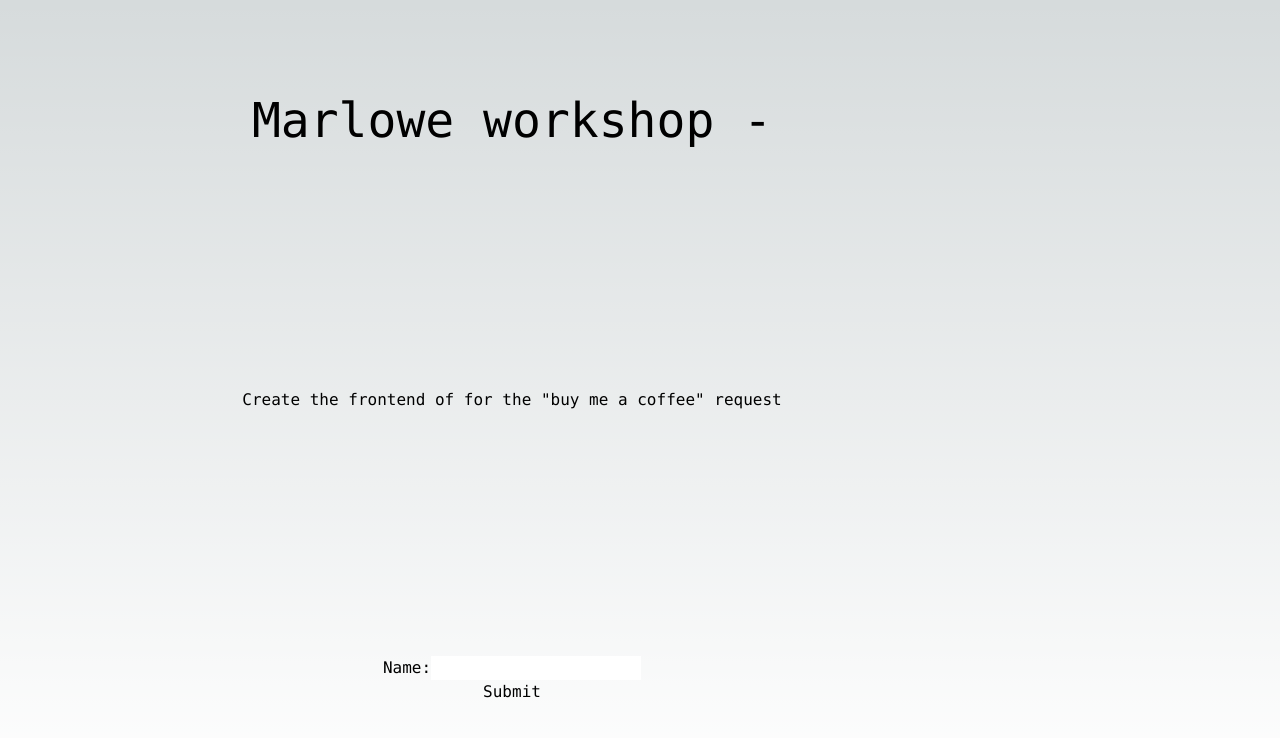
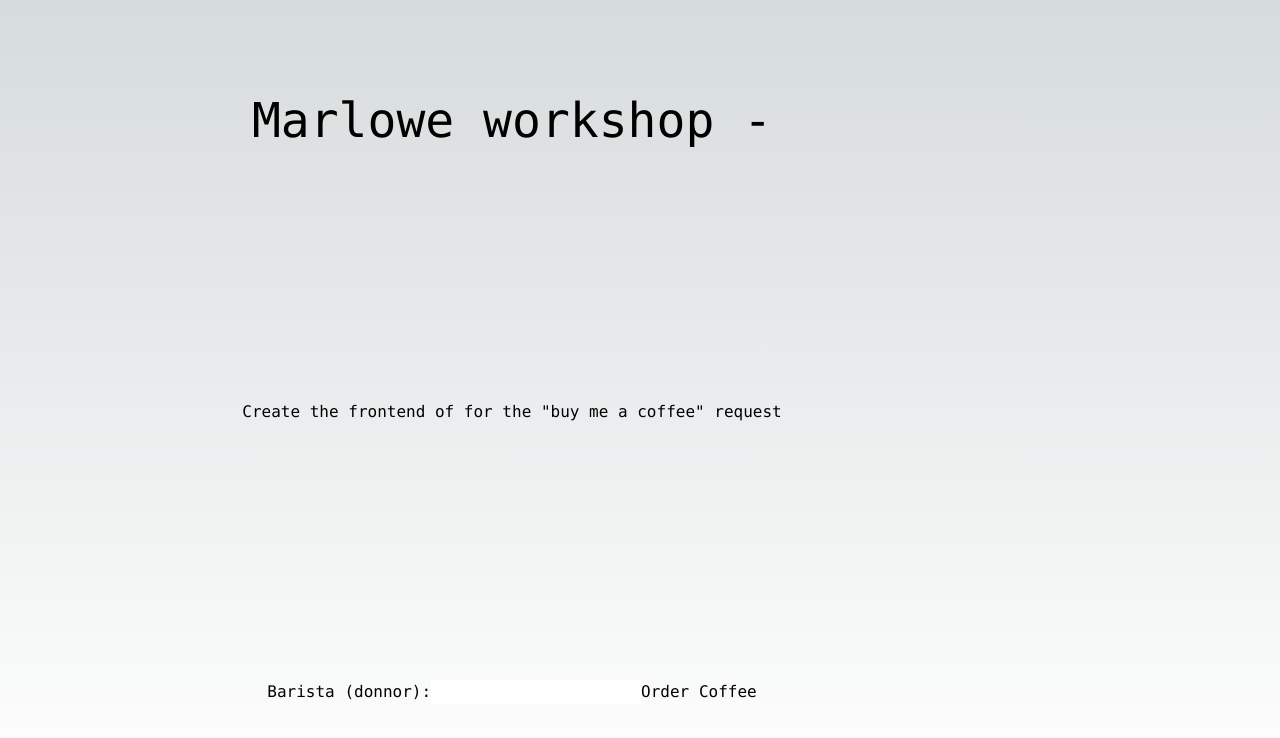
Before and after one commit to paluh/marlowe-workshop-dapp, a Next.js app: page / in a window 1280 px wide. Shown: the top 738 px of the page. Built offline with nearby package versions, Linux system fonts and the light colour scheme.

Commit message:
created AskForCoffe component

```diff
--- /dev/null
+++ b/app/askForCoffee.tsx
@@ -0,0 +1,26 @@
+import React, { useState } from "react";
+
+const AskForCoffee = () => {
+    const [donorAddr, setDonorAddr] = useState("");
+
+    const handleSubmit = (event: React.FormEvent<HTMLFormElement>) => {
+        event.preventDefault();
+        // TODO: create transaction
+    };
+
+    return (
+        <form onSubmit={handleSubmit}>
+            <label>
+                Barista (donnor):
+                <input
+                    type="text"
+                    value={donorAddr}
+                    onChange={(event) => setDonorAddr(event.target.value)}
+                />
+            </label>
+            <button type="submit">Order Coffee</button>
+        </form>
+    );
+};
+
+export default AskForCoffee;
--- a/app/page.tsx
+++ b/app/page.tsx
@@ -1,4 +1,6 @@
+"use client";
 import { use } from "react";
+import AskForCoffee from "./askForCoffee";
 
 export default function Home() {
     return (
@@ -8,13 +10,7 @@ export default function Home() {
                 Create the frontend of for the &quot;buy me a coffee&quot;
                 request{" "}
             </p>
-            <form className="flex flex-col">
-                <label>
-                    Name:
-                    <input type="text" name="name" />
-                </label>
-                <input type="submit" value="Submit" />
-            </form>
+            <AskForCoffee />
         </main>
     );
 }
```
